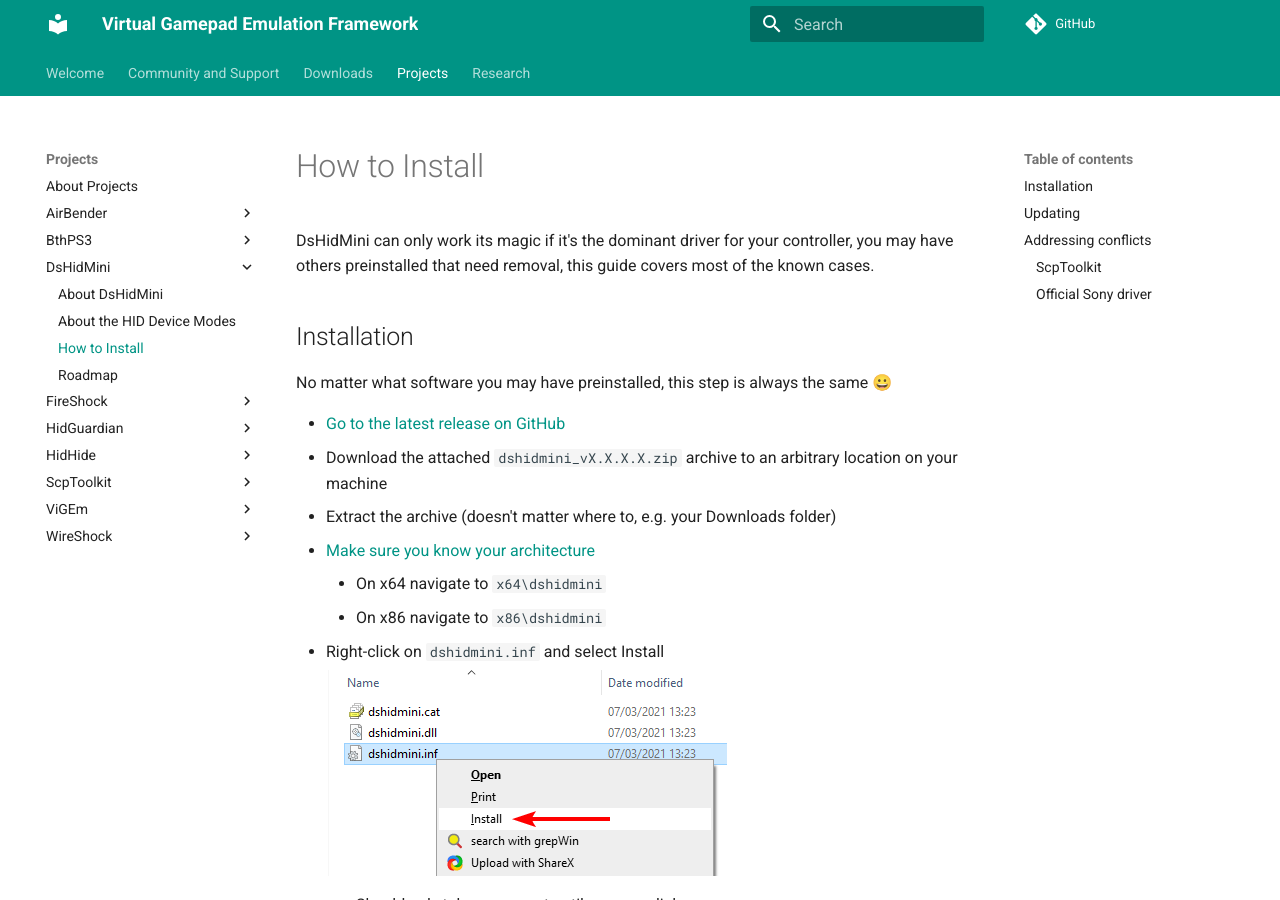
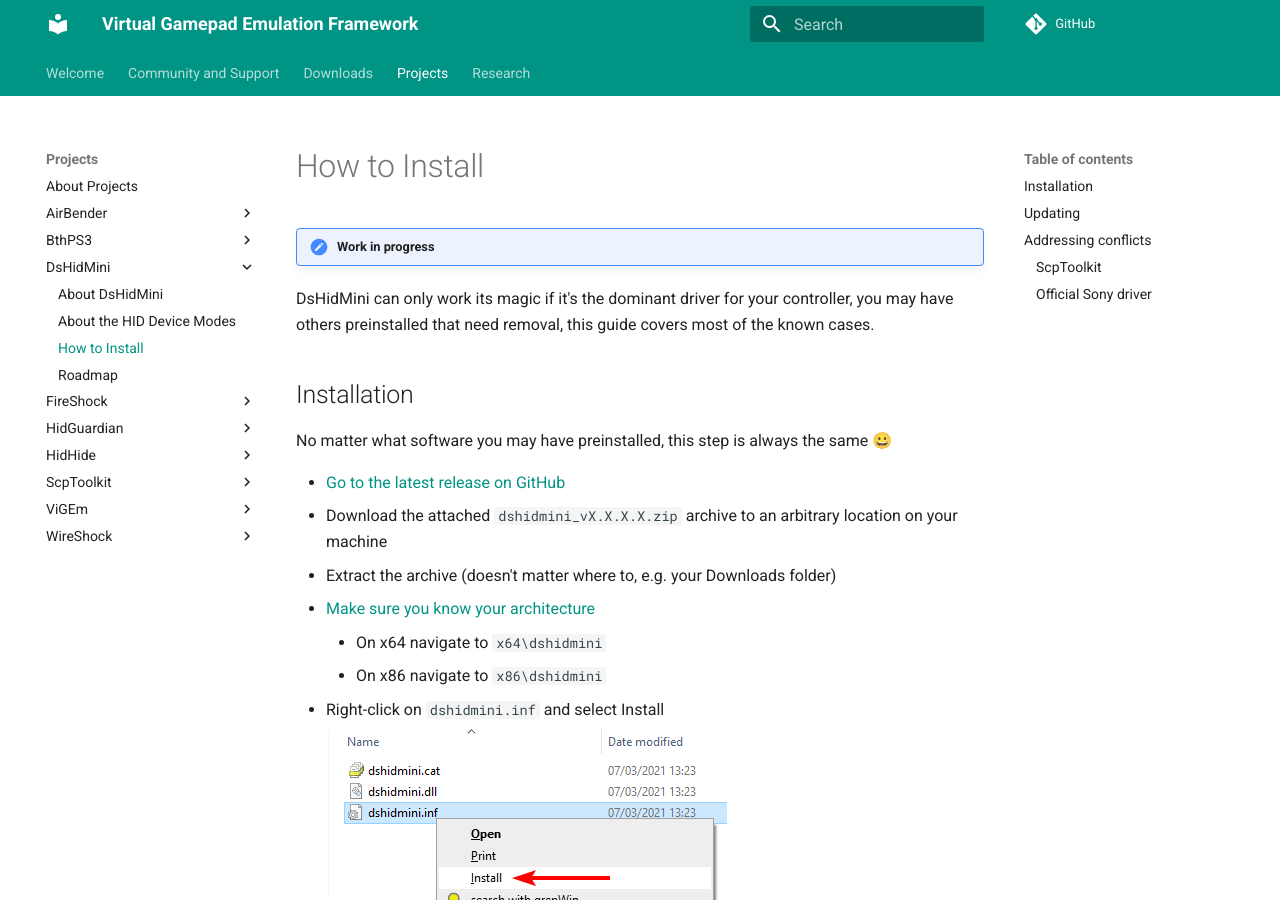
Before and after one commit to nefarius/ViGEm.github.io, an MkDocs documentation site: the page built from docs/projects/DsHidMini/How-to-Install.md, in a window 1280 px wide and 900 px high. Built offline with MkDocs 1.6.1 and Material for MkDocs 9.7.7, drawn with Linux system fonts in a browser that asks for light colours; comment, search, counter and statistics services are not loaded.

Commit message:
Added disclaimer

```diff
--- a/docs/projects/DsHidMini/How-to-Install.md
+++ b/docs/projects/DsHidMini/How-to-Install.md
@@ -1,4 +1,6 @@
 # How to Install
+
+!!! important "Work in progress"
 
 DsHidMini can only work its magic if it's the dominant driver for your controller, you may have others preinstalled that need removal, this guide covers most of the known cases.
 
```
